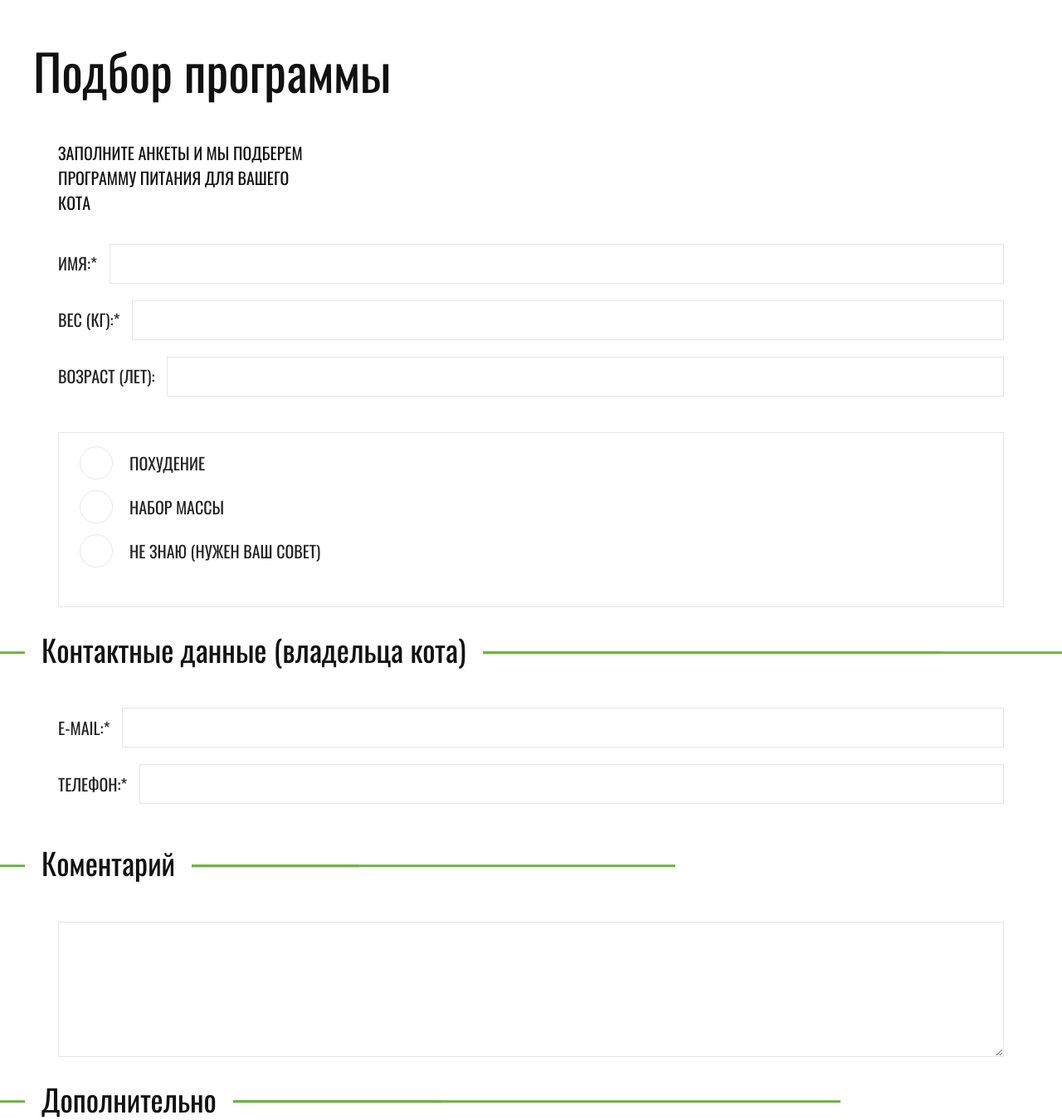
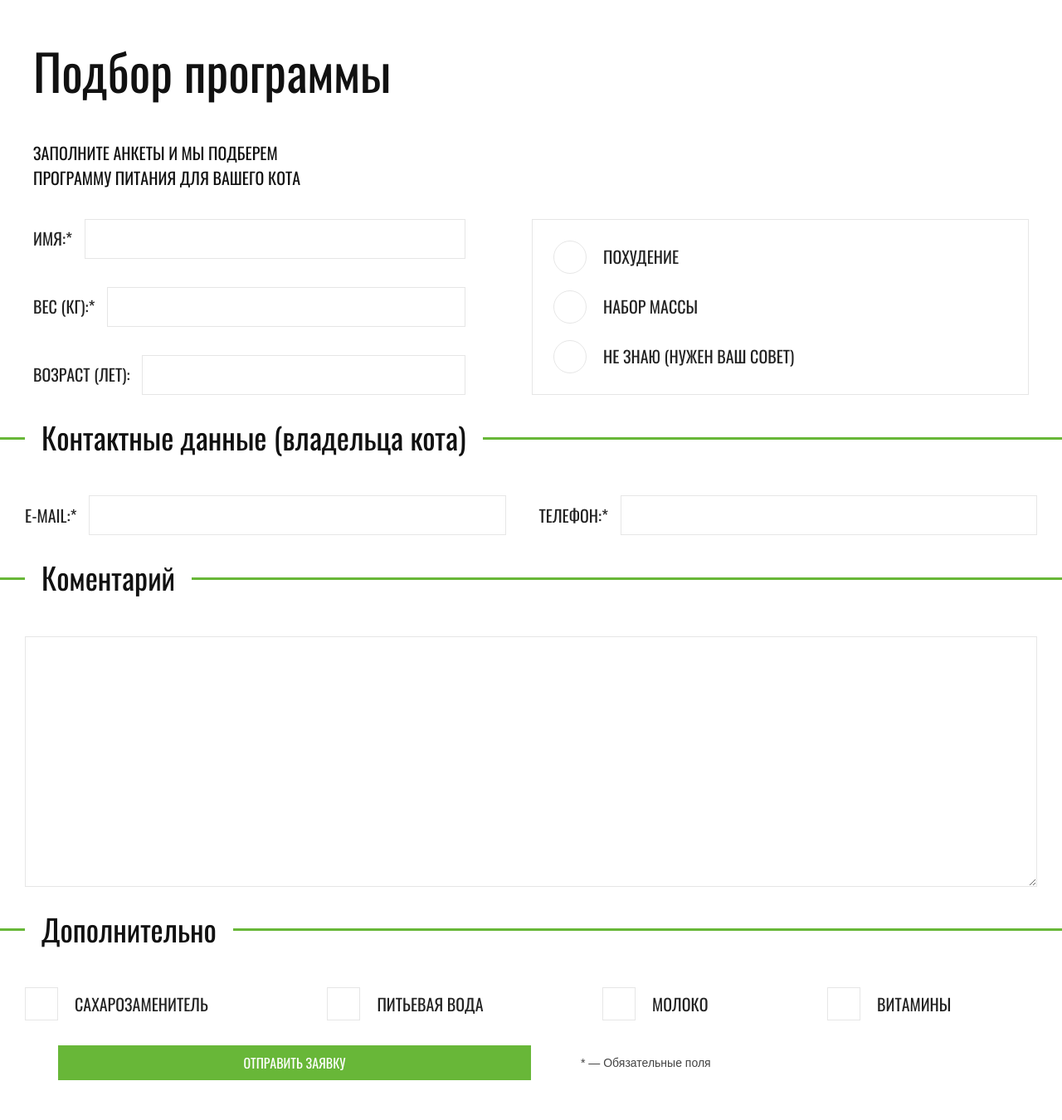
Before and after one commit to CasinoRoyal/Energy, a Node project: template app/pug/pages/form.pug in a window 1280 px wide. Shown: the part 84-1434 px from the top of the page at 83% size. Run offline with Node 20 templates, Linux system fonts and the light colour scheme; the template is opened without the code that fills it, so the values that code supplies are empty; style sheets or scripts are compiled from the project's sources.

Commit message:
Added adaptive for desktop on profile page

```diff
--- a/app/pug/_components/form.pug
+++ b/app/pug/_components/form.pug
@@ -1,6 +1,6 @@
 form.form(action="" method="POST")
 
-  fieldset.form__set
+  .form__container
     .form__group
 
       label.form__label(for="name") Имя:*
@@ -27,7 +27,7 @@ form.form(action="" method="POST")
         span.form__check.form__check--radio
 
   fieldset.form__set
-    legend.heading.heading--secondary.heading--line.
+    legend.heading.heading--secondary.heading--line.heading--margin-r.
       Контактные данные (владельца кота)
     .form__group
 
--- a/app/sass/_components/_buttons.scss
+++ b/app/sass/_components/_buttons.scss
@@ -57,5 +57,9 @@
       margin-right: 6rem;
       margin-bottom: 0;
     }
+
+    @include respond(desktop) {
+      width: 50%;
+    }
   }
 }
--- a/app/sass/_components/_form.scss
+++ b/app/sass/_components/_form.scss
@@ -1,12 +1,55 @@
 .form {}
 
-.form__set {
+.form__set,
+.form__container {
   padding: 0;
   margin-bottom: 3rem;
   border: none;
 
   @include respond(tab) {
     padding: 0 3rem;
+  }
+}
+
+.form__container {
+
+  @include respond(desktop) {
+    display: flex;
+    padding: 0;
+  }
+}
+
+.form__container .form__group {
+
+  @include respond(desktop) {
+    width: 50%;
+    justify-content: space-between;
+
+    &:not(:last-child) {
+      margin-bottom: 0;
+    }
+  }
+}
+
+.form__set .form__group {
+
+  @include respond(desktop) {
+    flex-direction: row;
+    justify-content: space-between;
+    padding: 0;
+  }
+}
+
+.form__set .form__label {
+
+  @include respond(desktop) {
+    width: auto;
+    flex-grow: 1;
+
+    &:not(:last-child) {
+      margin-right: 3.28%;
+      margin-bottom: 0;
+    }
   }
 }
 
@@ -43,10 +86,13 @@
 
   @include respond(tab) {
     flex-direction: row;
+  }
+}
 
-    & label {
-      width: 50%;
-    }
+.form__group--checkbox label {
+
+  @include respond(tab) {
+    width: 50%;
   }
 }
 
@@ -54,6 +100,7 @@
 .form__group--checkbox label {
   position: relative;
   padding-left: 4.5rem;
+  min-height: 3rem;
 
   &::before {
     content: '';
@@ -66,7 +113,8 @@
 
   @include respond(tab) {
     padding-left: 6rem;
-    margin-bottom: 3rem;
+    //margin-bottom: 3rem;
+    min-height: 4rem;
 
     &::before {
       width: 4rem;
@@ -102,17 +150,17 @@
 }
 
 .form__check--checkbox {
-  top: 0;
-  left: .9rem;
+  top: 38%;
+  left: 1.1rem;
   width: 1.6rem;
   height: .9rem;
-  transform: rotate(-45deg) ;
+  transform: rotate(-45deg) translateY(-50%);
 
   border-left: 2px solid $color-primary;
   border-bottom: 2px solid $color-primary;
 
    @include respond(tab) {
-    left: 1.1rem;
+    left: 1.5rem;
     width: 2.1rem;
     height: 1.4rem;
   }
@@ -145,6 +193,10 @@
   font-size: 1.6rem;
   text-transform: uppercase;
   color: #222;
+
+  &:last-child {
+    margin-bottom: 0;
+  }
 
   @include respond(tab) {
     margin-bottom: 2rem;
@@ -179,7 +231,18 @@
 }
 
 .form__area {
+  width: 100%;
+
+  font-size: 1.6rem;
+  text-transform: uppercase;
+
+  color: $color-text-grey;
   border: 1px solid rgba(#cdcdcd, .5);
+
+  @include respond(tab) {
+    font-size: 2rem;
+    line-height: 3rem;
+  }
 }
 
 .form__text {
--- a/app/sass/_components/_heading.scss
+++ b/app/sass/_components/_heading.scss
@@ -34,12 +34,12 @@
     &::before,
     &::after {
       content: '';
+      display: inline-block;
       position: absolute;
       z-index: -1;
-      top: 60%;
-      transform: translateY(-60%);
+      top: 50%;
       height: .3rem;
-      width: 300%;
+      width: 100vw;
 
       background-color: $color-primary;
     }
@@ -54,6 +54,10 @@
     }
   }
 
+  &--margin-r {
+    margin-right: 9rem;
+  }
+
   @include respond(tab) {
     margin-top: 5rem;
     margin-bottom: 5rem;
--- a/app/sass/_sections/_profile.scss
+++ b/app/sass/_sections/_profile.scss
@@ -8,11 +8,16 @@
   text-transform: uppercase;
 
   @include respond(tab) {
-    width: 40rem;
+    width: 41rem;
     padding-left: 4rem;
     margin-left: 3rem;
 
     font-size: 2rem;
     line-height: 3rem;
   }
+
+  @include respond(desktop) {
+    padding-left: 0;
+    margin-left: 4rem;
+  }
 }
```
